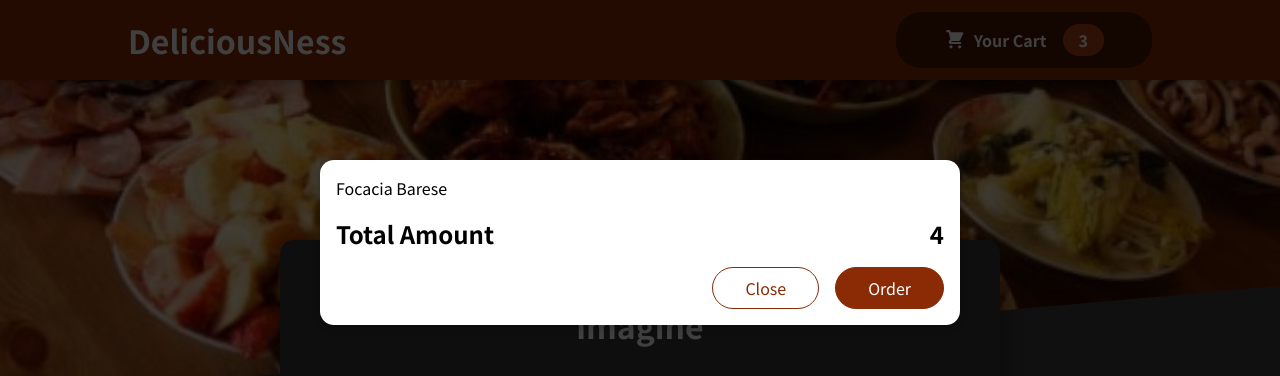
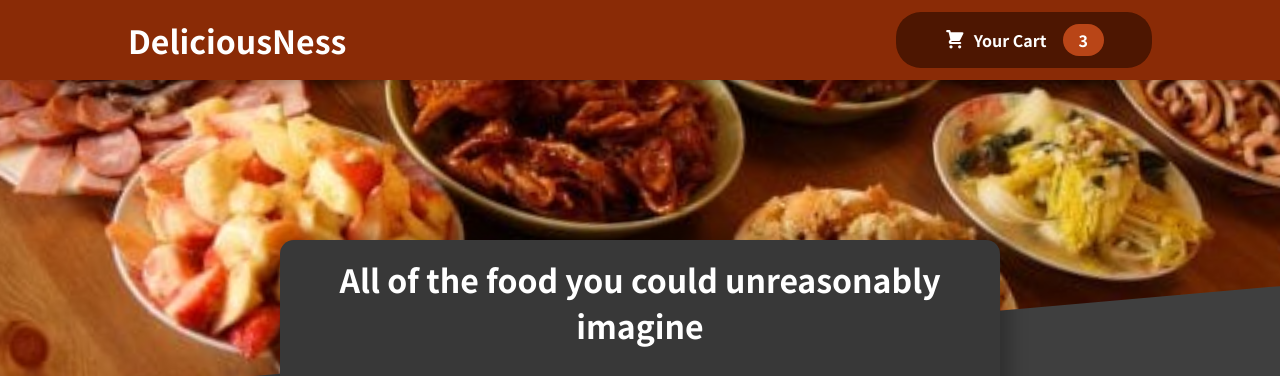
Before and after one commit to denriquem/delisciousNess, a React (Create React App) app in the folder Deliciousness/: page / in a window 1280 px wide. Shown: the top 376 px of the page. Built offline with nearby package versions, Linux system fonts and the light colour scheme.

Commit message:
feat: open and close modal

```diff
--- a/Deliciousness/src/App.js
+++ b/Deliciousness/src/App.js
@@ -1,13 +1,23 @@
-import { Fragment } from "react";
+import { Fragment, useState } from "react";
 import Header from "./components/Layout/Header";
 import Meals from "./components/Meals/Meals";
 import Cart from "./components/Cart/Cart";
 
 function App() {
+	const [cartIsShown, setCartIsShown] = useState(false);
+
+	const showCartHandler = () => {
+		setCartIsShown(true);
+	};
+
+	const hideCartHandler = () => {
+		setCartIsShown(false);
+	};
+
 	return (
 		<Fragment>
-			<Cart />
-			<Header />
+			{cartIsShown && <Cart onClose={hideCartHandler} />}
+			<Header onShowCart={showCartHandler} />
 			<main>
 				<Meals />
 			</main>
--- a/Deliciousness/src/components/Cart/Cart.js
+++ b/Deliciousness/src/components/Cart/Cart.js
@@ -13,14 +13,16 @@
 	);
 
 	return (
-		<Modal>
+		<Modal onClose={props.onClose}>
 			{cartItems}
 			<div className={classes.total}>
 				<span>Total Amount</span>
 				<span>4</span>
 			</div>
 			<div className={classes.actions}>
-				<button className={classes["button--alt"]}>Close</button>
+				<button className={classes["button--alt"]} onClick={props.onClose}>
+					Close
+				</button>
 				<button className={classes.button}>Order</button>
 			</div>
 		</Modal>
--- a/Deliciousness/src/components/Layout/Header.js
+++ b/Deliciousness/src/components/Layout/Header.js
@@ -8,7 +8,7 @@
 		<Fragment>
 			<header className={classes.header}>
 				<h1>DeliciousNess</h1>
-				<HeaderCartButton />
+				<HeaderCartButton onClick={props.onShowCart} />
 			</header>
 			<div className={classes["main-image"]}>
 				<img src={cibo} alt="what deliscious good stuff" />
--- a/Deliciousness/src/components/Layout/HeaderCartButton.js
+++ b/Deliciousness/src/components/Layout/HeaderCartButton.js
@@ -3,7 +3,7 @@
 
 const HeaderCartButton = (props) => {
 	return (
-		<button className={classes.button}>
+		<button className={classes.button} onClick={props.onClick}>
 			<span className={classes.icon}>
 				<CartIcon />
 			</span>
--- a/Deliciousness/src/components/UI/Modal.js
+++ b/Deliciousness/src/components/UI/Modal.js
@@ -3,7 +3,7 @@
 import ReactDOM from "react-dom";
 
 const Backdrop = (props) => {
-	return <div className={classes.backdrop}></div>;
+	return <div className={classes.backdrop} onClick={props.onClose}></div>;
 };
 
 const ModalOverlay = (props) => {
@@ -19,7 +19,10 @@
 const Modal = (props) => {
 	return (
 		<Fragment>
-			{ReactDOM.createPortal(<Backdrop />, portalElement)}
+			{ReactDOM.createPortal(
+				<Backdrop onClose={props.onClose} />,
+				portalElement
+			)}
 			{ReactDOM.createPortal(
 				<ModalOverlay>{props.children}</ModalOverlay>,
 				portalElement
```
Also changed, not shown: 1 other file (tests, documents, lock files or other folders).
